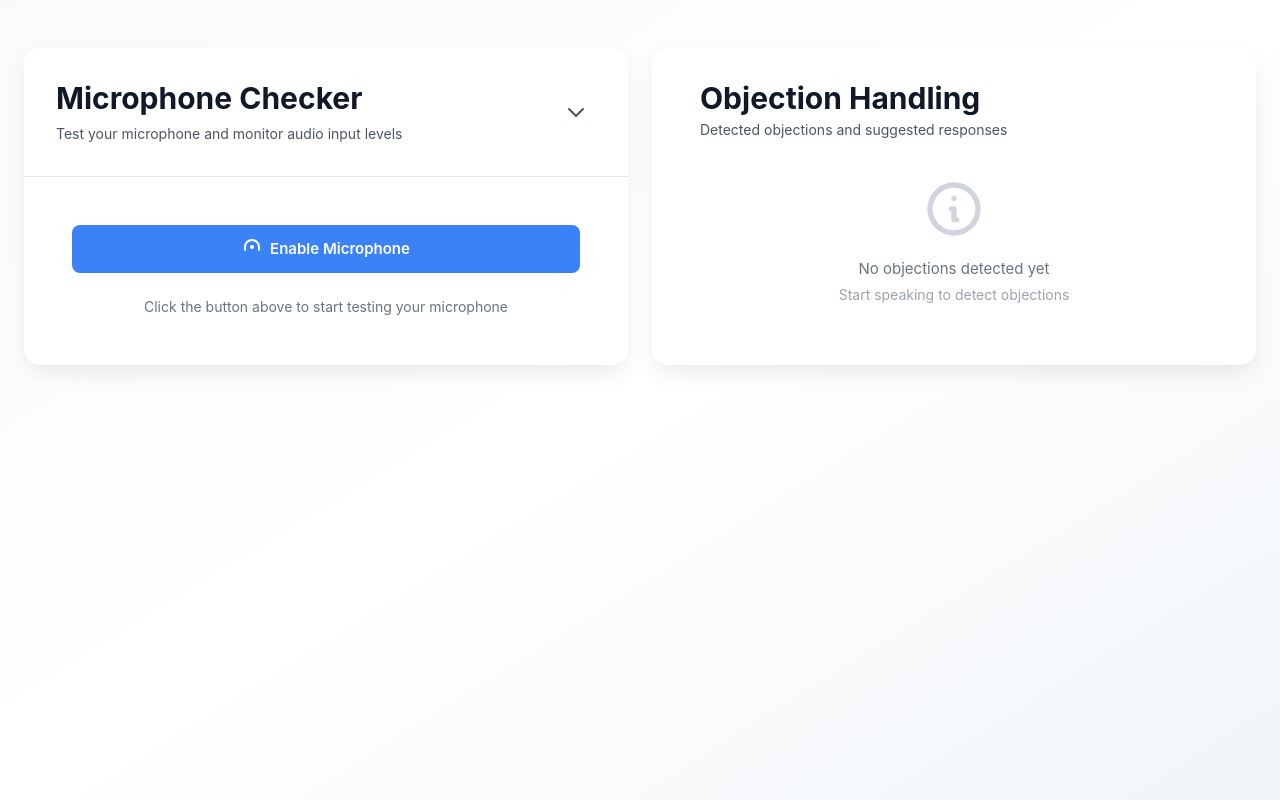
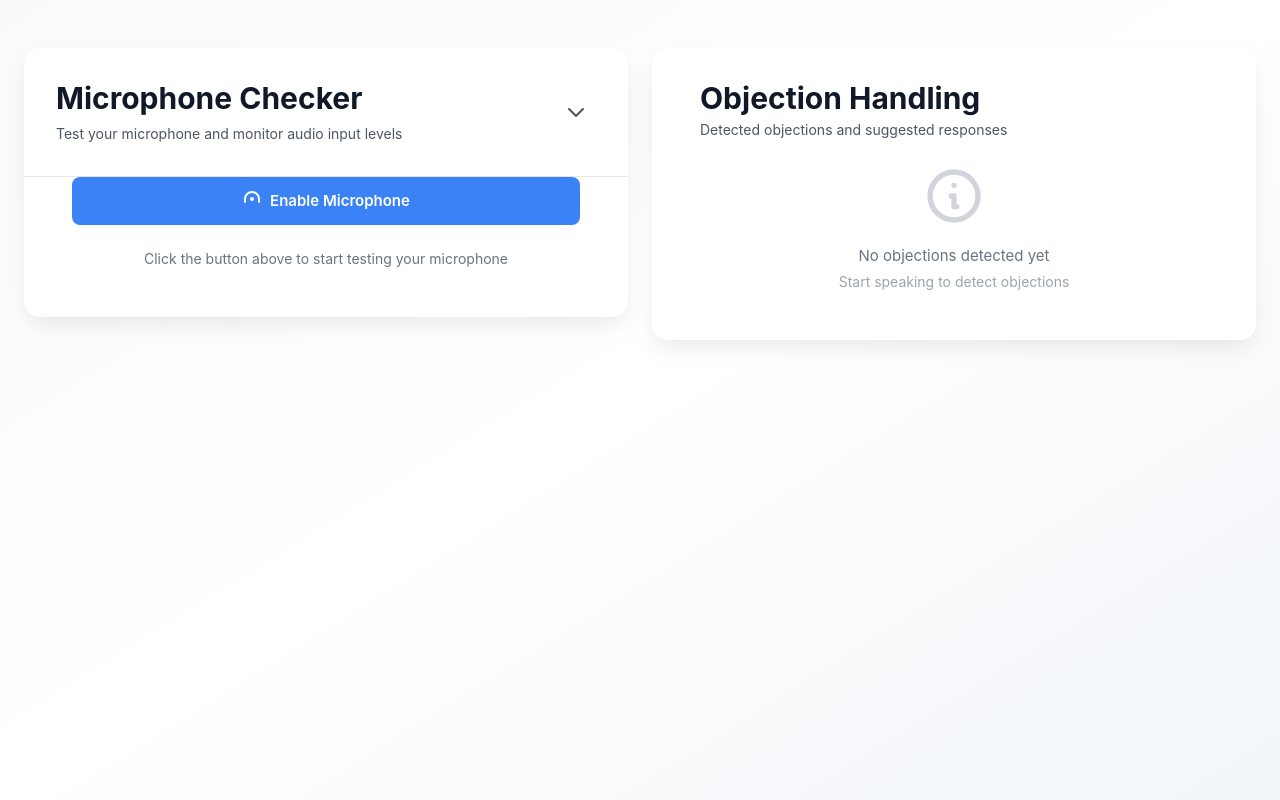
Before and after one commit to aarono-boop/Real-TIme-Objection-Handling, a Vue app: page / in a window 1280 px wide. Built offline with nearby package versions, Linux system fonts and the light colour scheme; the HTML template or start-up script is replaced by a standard one.

Commit message:
completionId: cgen-95ae05887f054e5588deb1389924453e
cgen-95ae05887f054e5588deb1389924453e

```diff
--- a/src/components/MicrophoneChecker.vue
+++ b/src/components/MicrophoneChecker.vue
@@ -297,7 +297,7 @@ onBeforeUnmount(() => {
       </div>
 
       <!-- Main Content (Collapsible) -->
-      <div v-if="!isMinimized" class="p-8 sm:p-12">
+      <div v-if="!isMinimized" style="padding: 0 48px 48px">
         <!-- Status Section -->
         <div v-if="status === 'idle'" class="space-y-6">
           <button
```
